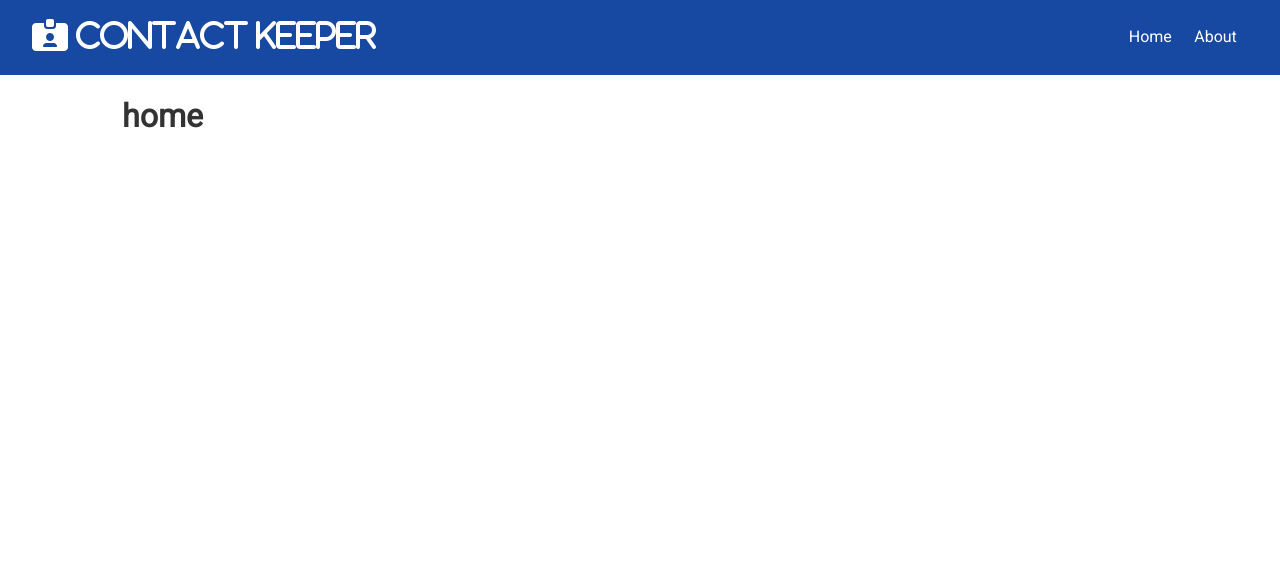
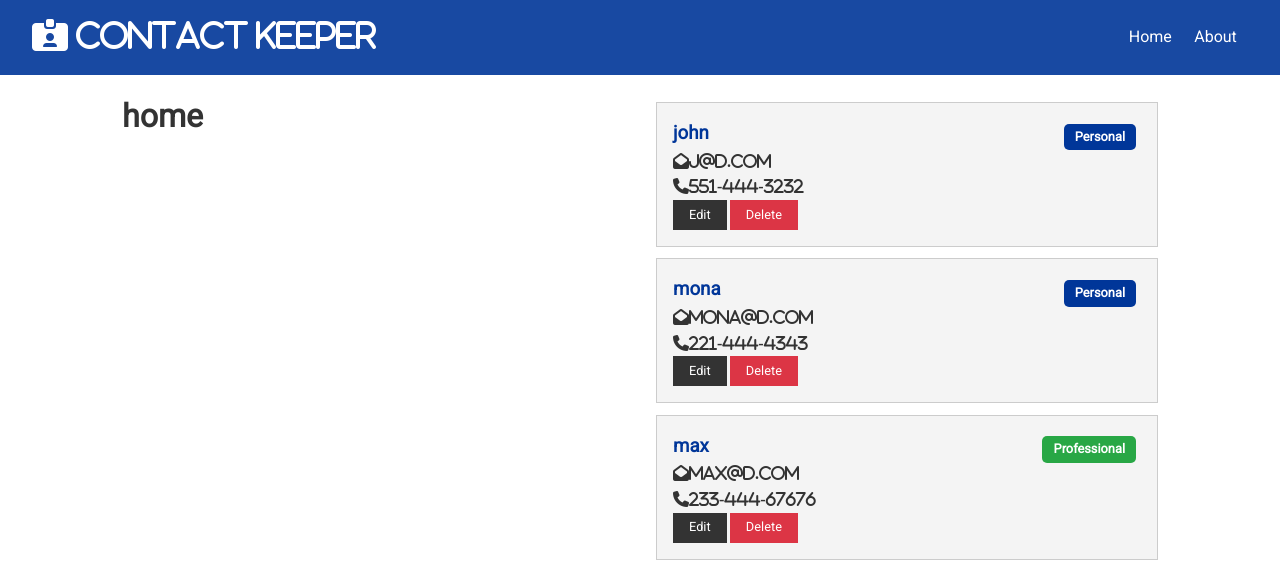
Before and after one commit to shamindermundi/contact-keeper, a React (Create React App) app in the folder frontend/: page / in a window 1280 px wide. Shown: the top 582 px of the page. Built offline with nearby package versions, Linux system fonts and the light colour scheme.

Commit message:
Contact component added

```diff
--- /dev/null
+++ b/frontend/src/components/contacts/ContactItem.js
@@ -0,0 +1,37 @@
+import React from "react";
+import PropTypes from "prop-types";
+
+const ContactItem = ({ contact }) => {
+  const { id, name, email, phone, type } = contact;
+  return (
+    <div className="card bg-light">
+      <h3 className="text-primary text-left">
+        {name}{" "}
+        <span
+          style={{ float: "right" }}
+          className={
+            "badge " +
+            (type === "professional" ? "badge-success" : "badge-primary")
+          }
+        >
+          <b style={{ textTransform: "capitalize" }}>{type}</b>
+        </span>
+      </h3>
+      <ul>
+        {email && <li className="fas fa-envelope-open">{email}</li>}
+        <br />
+        {phone && <li className="fas fa-phone">{phone}</li>}
+      </ul>
+      <p>
+        <button className="btn btn-dark btn-sm">Edit</button>
+        <button className="btn btn-danger btn-sm">Delete </button>
+      </p>
+    </div>
+  );
+};
+
+ContactItem.propTypes = {
+  contact: PropTypes.object.isRequired,
+};
+
+export default ContactItem;
--- /dev/null
+++ b/frontend/src/components/contacts/Contacts.js
@@ -0,0 +1,28 @@
+import React, { Fragment } from "react";
+import { connect } from "react-redux";
+import PropTypes from "prop-types";
+import ContactItem from "./ContactItem";
+
+const Contacts = ({ contacts }) => {
+  return (
+    <Fragment>
+      {contacts.map((contact) => (
+        <ContactItem key={contact.id} contact={contact} />
+      ))}
+    </Fragment>
+  );
+};
+
+Contacts.propType = {
+  contacts: PropTypes.object.isRequired,
+};
+
+const mapStateToProps = (state) => {
+  return {
+    contacts: state.contacts,
+  };
+};
+
+const ContactsReducer = connect(mapStateToProps)(Contacts);
+
+export default ContactsReducer;
--- a/frontend/src/components/pages/Home.js
+++ b/frontend/src/components/pages/Home.js
@@ -1,11 +1,26 @@
 import React from "react";
+import { connect } from "react-redux";
+import Contacts from "../contacts/Contacts";
 
-const Home = () => {
+const Home = (props) => {
   return (
-    <div>
-      <h1>home</h1>
+    <div className="grid-2">
+      <div>
+        <h1>home</h1>
+      </div>
+      <div>
+        <Contacts />
+      </div>
     </div>
   );
 };
 
-export default Home;
+const mapStateToProps = (state) => {
+  return {
+    loading: state.loading,
+  };
+};
+
+const HomeReducer = connect(mapStateToProps)(Home);
+
+export default HomeReducer;
```
